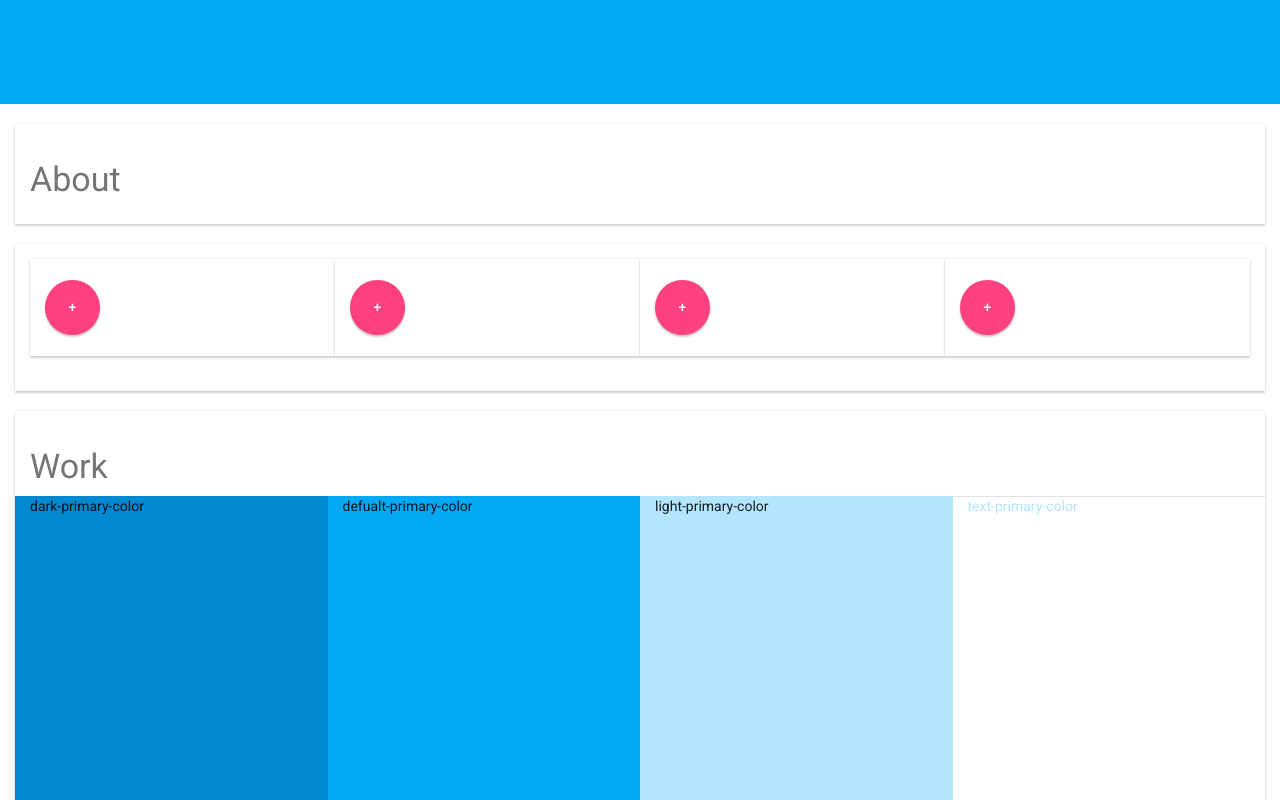
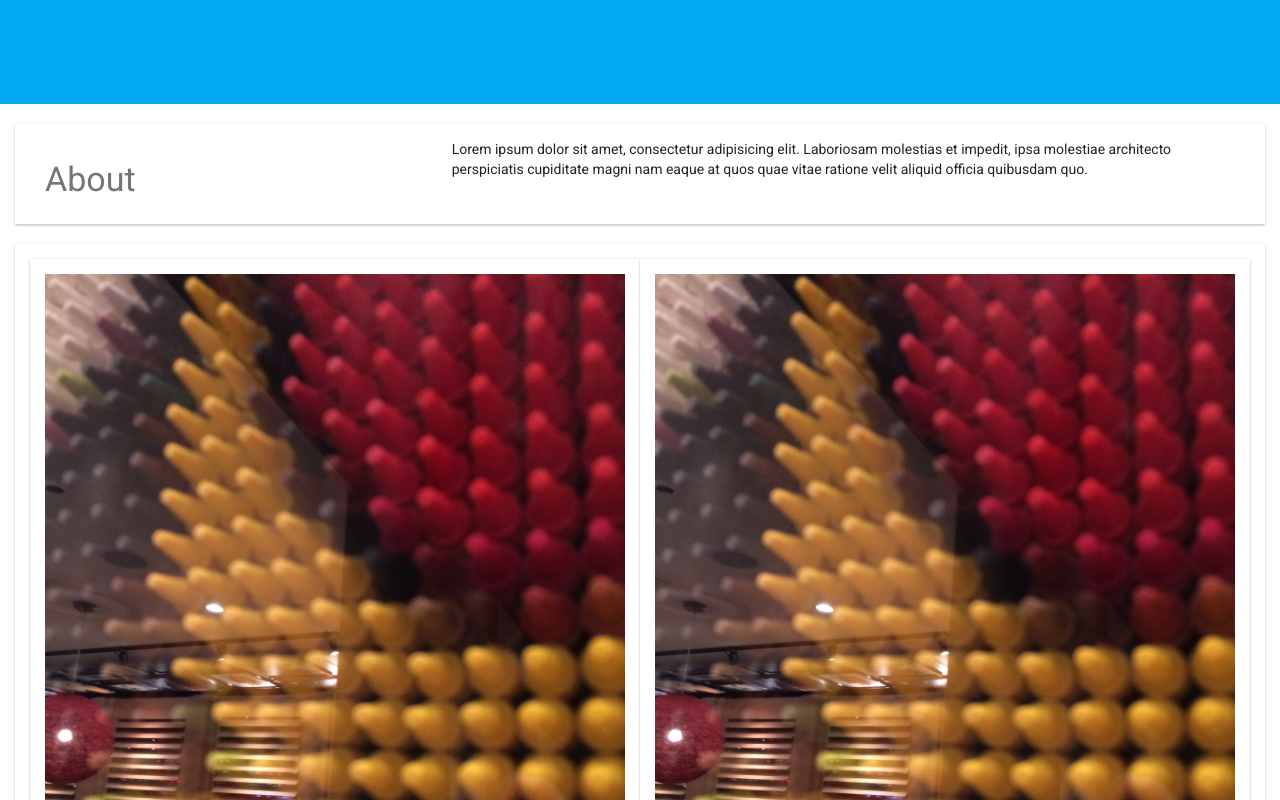
Before and after one commit to designmarz/rebrand, a plain HTML site: page index.html in a window 1280 px wide. Shown: the part 600-1400 px from the top of the page. Drawn offline with Linux system fonts and the light colour scheme.

Commit message:
working on skills section, need to get local copy of chart.js

```diff
--- a/css/main.css
+++ b/css/main.css
@@ -37,9 +37,21 @@ body {
 #profilePic {
     /*width: 300px;*/
     /*height: 300px;*/
-    border-radius: 500px;
+    border-radius: 50%;
     border: 5px solid #FF4081;
 }
+
+.skillsSections {
+    /*border-radius: 50%;*/
+    /*border: 5px solid #FF4081;*/
+    /*background-image: url(../img/IMG_2166.jpg);*/
+    /*background-size: cover;*/
+    /*width: 100%*/
+    /*min-width: 200px;*/
+    /*height: 100%;*/
+    /*min-height: 200px; */
+}
+
 
 .img-responsive, .thumbnail>img, .thumbnail a>img, .carousel-inner>.item>img, .carousel-inner>.item>a>img {
     display: block;
--- a/index.html
+++ b/index.html
@@ -63,7 +63,13 @@
     <div class="mui-col-xs-12">
     <br>
         <div class="mui-panel">
+            <div class="mui-col-xs-12 mui-col-md-4">
             <h1>About</h1>
+			</div>
+
+			<div class="mui-col-xs-12 mui-col-md-8">
+            <p>Lorem ipsum dolor sit amet, consectetur adipisicing elit. Laboriosam molestias et impedit, ipsa molestiae architecto perspiciatis cupiditate magni nam eaque at quos quae vitae ratione velit aliquid officia quibusdam quo.</p>
+			</div>
         </div>
     </div>
 </div>
@@ -76,19 +82,31 @@
     <div class="mui-col-xs-12">
         <div class="mui-panel">
             <!-- <h1>Skills</h1> -->
-            <div class="mui-col-xs-6 mui-col-md-3 mui-panel">
-                <button class="mui-btn mui-btn-floating">+</button>
+            <div class="mui-col-xs-6 mui-col-sm-6 mui-col-lrg-4 mui-panel">
+                <div class="skillsSections">
+                	<img class="img-responsive" src="img/IMG_2166.jpg" alt="Profile Pic" >
+                </div>
+                <!-- <button class="mui-btn mui-btn-floating">+</button> -->
             </div>
 
-            <div class="mui-col-xs-6 mui-col-md-3 mui-panel">
-                <button class="mui-btn mui-btn-floating">+</button>
+            <div class="mui-col-xs-6 mui-col-sm-6 mui-col-lrg-4 mui-panel">
+                <div class="skillsSections">
+                	<img class="img-responsive" src="img/IMG_2166.jpg" alt="Profile Pic" >
+                </div>
+                <!-- <button class="mui-btn mui-btn-floating">+</button> -->
             </div>
 
-            <div class="mui-col-xs-6 mui-col-md-3 mui-panel">
-                <button class="mui-btn mui-btn-floating">+</button>
+            <div class="mui-col-xs-6 mui-col-sm-6 mui-col-lrg-4 mui-panel">
+                <div class="skillsSections">
+                	<img class="img-responsive" src="img/IMG_2166.jpg" alt="Profile Pic" >
+                </div>
+                <!-- <button class="mui-btn mui-btn-floating">+</button> -->
             </div>
-            <div class="mui-col-xs-6 mui-col-md-3 mui-panel">
-                <button class="mui-btn mui-btn-floating">+</button>
+            <div class="mui-col-xs-6 mui-col-sm-6 mui-col-lrg-4 mui-panel">
+                <div class="skillsSections">
+                	<img class="img-responsive" src="img/IMG_2166.jpg" alt="Profile Pic" >
+                </div>
+                <!-- <button class="mui-btn mui-btn-floating">+</button> -->
             </div>
         </div>
     </div>
```
Also changed, not shown: img/IMG_2166.jpg (added).
